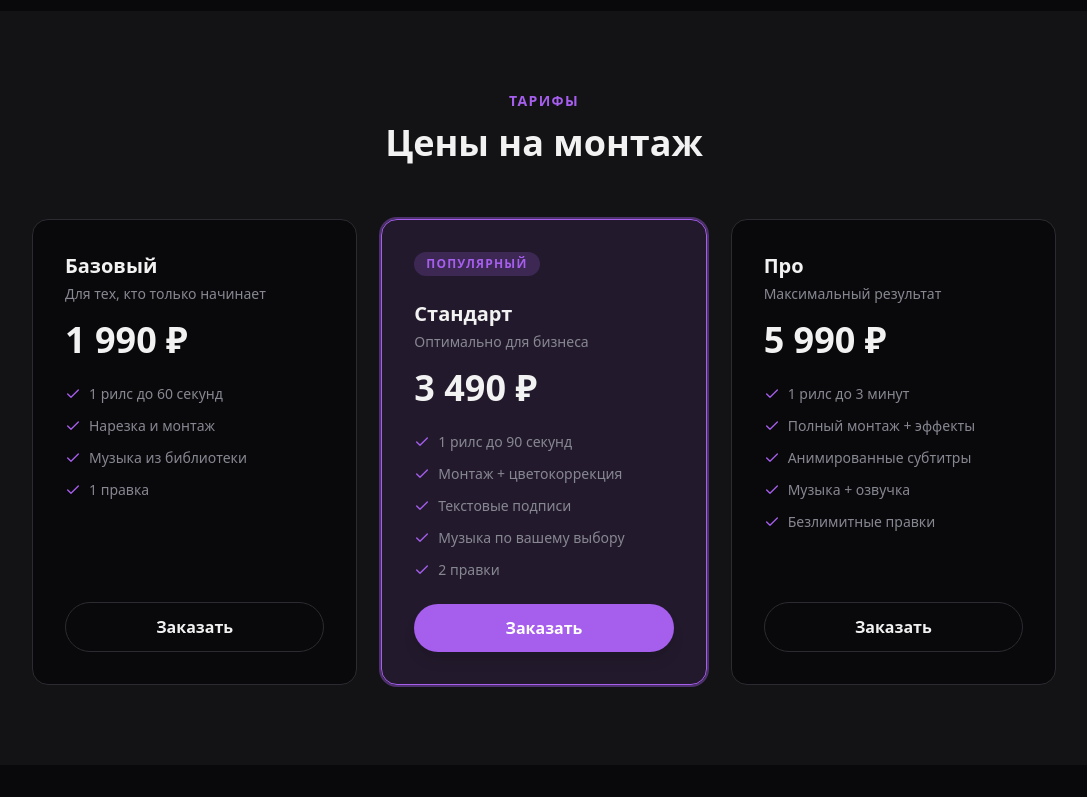
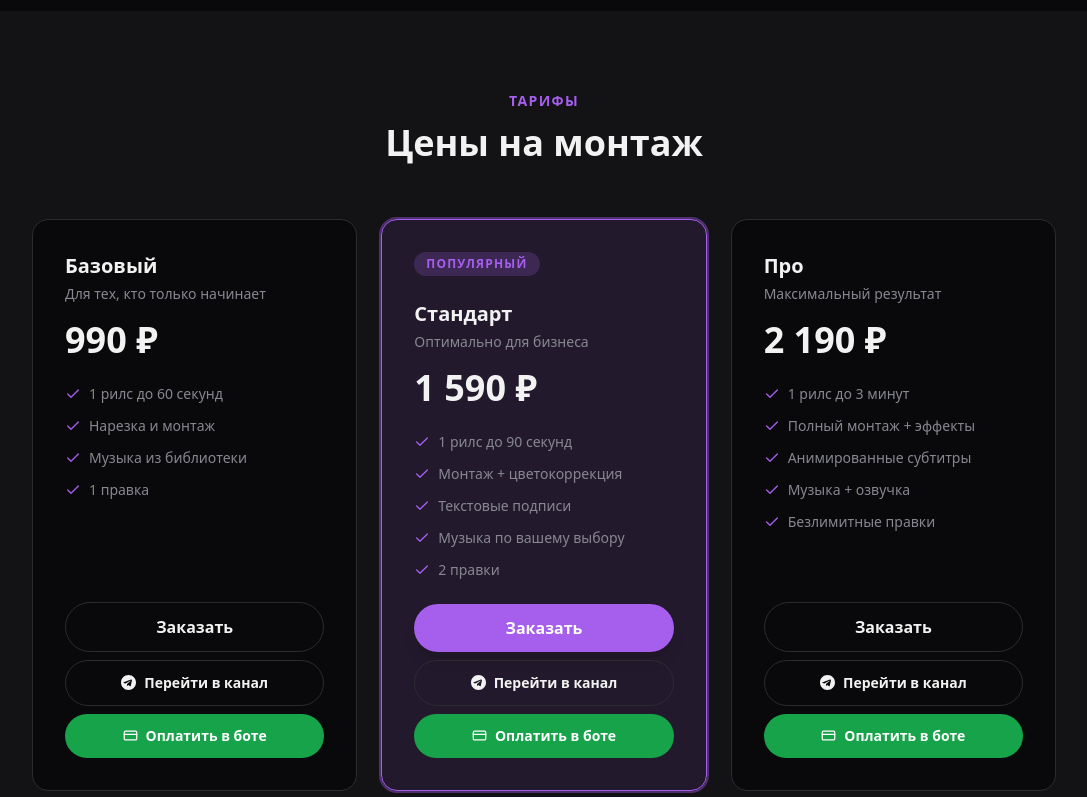
Before and after one commit to pr-poehali-dev/azur-sky-project, a React (Vite) app: page / in a window 1280 px wide. Shown: the part 2602-3399 px from the top of the page, without its empty margins (96-1183 px from the left). Built offline with nearby package versions, Linux system fonts and the light colour scheme.

Commit message:
feat: добавить цены и кнопки

```diff
--- a/src/components/ContactForm.tsx
+++ b/src/components/ContactForm.tsx
@@ -1,5 +1,6 @@
 import { useState } from "react";
 import Icon from "@/components/ui/icon";
+import { useScrollReveal } from "@/hooks/useScrollReveal";
 
 const BACKEND_URL = "https://functions.poehali.dev/5d110e86-d51e-46a6-ac90-c557d41e96e4";
 
@@ -8,6 +9,11 @@ const ContactForm = () => {
   const [loading, setLoading] = useState(false);
   const [error, setError] = useState("");
   const [form, setForm] = useState({ name: "", contact: "", desc: "" });
+
+  const { ref: titleRef, className: titleClass } = useScrollReveal(0);
+  const { ref: headRef, className: headClass } = useScrollReveal(100);
+  const { ref: subRef, className: subClass } = useScrollReveal(180);
+  const { ref: formRef, className: formClass } = useScrollReveal(260);
 
   const handleSubmit = async (e: React.FormEvent) => {
     e.preventDefault();
@@ -31,13 +37,13 @@ const ContactForm = () => {
   return (
     <section id="contact" className="bg-card py-20 px-6">
       <div className="max-w-xl mx-auto">
-        <p className="text-sm font-semibold tracking-widest uppercase text-primary text-center mb-3">
+        <p ref={titleRef} className={`text-sm font-semibold tracking-widest uppercase text-primary text-center mb-3 ${titleClass}`}>
           Заявка
         </p>
-        <h2 className="text-3xl sm:text-4xl font-bold text-foreground text-center mb-4">
+        <h2 ref={headRef} className={`text-3xl sm:text-4xl font-bold text-foreground text-center mb-4 ${headClass}`}>
           Заказать монтаж
         </h2>
-        <p className="text-muted-foreground text-center mb-10">
+        <p ref={subRef} className={`text-muted-foreground text-center mb-10 ${subClass}`}>
           Оставьте заявку — ответим в течение 30 минут
         </p>
 
@@ -50,6 +56,7 @@ const ContactForm = () => {
             <p className="text-muted-foreground">Мы свяжемся с вами в течение 30 минут.</p>
           </div>
         ) : (
+          <div ref={formRef} className={formClass}>
             <form onSubmit={handleSubmit} className="flex flex-col gap-4">
               <input
                 required
@@ -88,6 +95,7 @@ const ContactForm = () => {
                 Нажимая кнопку, вы соглашаетесь на обработку персональных данных
               </p>
             </form>
+          </div>
         )}
       </div>
     </section>
--- a/src/components/HowWeWork.tsx
+++ b/src/components/HowWeWork.tsx
@@ -1,4 +1,5 @@
 import Icon from "@/components/ui/icon";
+import { useScrollReveal } from "@/hooks/useScrollReveal";
 
 const steps = [
   {
@@ -23,19 +24,28 @@ const steps = [
   },
 ];
 
+const RevealItem = ({ children, delay = 0 }: { children: React.ReactNode; delay?: number }) => {
+  const { ref, className } = useScrollReveal(delay);
+  return <div ref={ref} className={className}>{children}</div>;
+};
+
 const HowWeWork = () => {
+  const { ref: titleRef, className: titleClass } = useScrollReveal(0);
+  const { ref: headRef, className: headClass } = useScrollReveal(100);
+
   return (
     <section className="bg-background py-20 px-6">
       <div className="max-w-5xl mx-auto">
-        <p className="text-sm font-semibold tracking-widest uppercase text-primary text-center mb-3">
+        <p ref={titleRef} className={`text-sm font-semibold tracking-widest uppercase text-primary text-center mb-3 ${titleClass}`}>
           Процесс работы
         </p>
-        <h2 className="text-3xl sm:text-4xl font-bold text-foreground text-center mb-14">
+        <h2 ref={headRef} className={`text-3xl sm:text-4xl font-bold text-foreground text-center mb-14 ${headClass}`}>
           Как мы работаем
         </h2>
         <div className="grid grid-cols-1 sm:grid-cols-2 lg:grid-cols-4 gap-8">
           {steps.map((step, i) => (
-            <div key={i} className="flex flex-col items-center text-center gap-4">
+            <RevealItem key={i} delay={i * 120}>
+              <div className="flex flex-col items-center text-center gap-4">
                 <div className="w-16 h-16 rounded-2xl bg-primary/10 flex items-center justify-center ring-1 ring-primary/30">
                   <Icon name={step.icon} size={28} className="text-primary" />
                 </div>
@@ -45,6 +55,7 @@ const HowWeWork = () => {
                 </div>
                 <p className="text-muted-foreground text-sm leading-relaxed">{step.desc}</p>
               </div>
+            </RevealItem>
           ))}
         </div>
       </div>
--- a/src/components/Portfolio.tsx
+++ b/src/components/Portfolio.tsx
@@ -1,4 +1,5 @@
 import { useState } from "react";
+import { useScrollReveal } from "@/hooks/useScrollReveal";
 
 const tabs = ["Базовый", "Стандарт", "Про"] as const;
 type Tab = typeof tabs[number];
@@ -42,20 +43,28 @@ const works: Record<Tab, { img: string; title: string; desc: string }[]> = {
   ],
 };
 
+const RevealItem = ({ children, delay = 0 }: { children: React.ReactNode; delay?: number }) => {
+  const { ref, className } = useScrollReveal(delay);
+  return <div ref={ref} className={className}>{children}</div>;
+};
+
 const Portfolio = () => {
   const [active, setActive] = useState<Tab>("Базовый");
+  const { ref: titleRef, className: titleClass } = useScrollReveal(0);
+  const { ref: headRef, className: headClass } = useScrollReveal(100);
+  const { ref: tabsRef, className: tabsClass } = useScrollReveal(180);
 
   return (
     <section id="portfolio" className="bg-background py-20 px-6">
       <div className="max-w-5xl mx-auto">
-        <p className="text-sm font-semibold tracking-widest uppercase text-primary text-center mb-3">
+        <p ref={titleRef} className={`text-sm font-semibold tracking-widest uppercase text-primary text-center mb-3 ${titleClass}`}>
           Портфолио
         </p>
-        <h2 className="text-3xl sm:text-4xl font-bold text-foreground text-center mb-10">
+        <h2 ref={headRef} className={`text-3xl sm:text-4xl font-bold text-foreground text-center mb-10 ${headClass}`}>
           Наши работы
         </h2>
 
-        <div className="flex items-center justify-center gap-2 mb-10 flex-wrap">
+        <div ref={tabsRef} className={`flex items-center justify-center gap-2 mb-10 flex-wrap ${tabsClass}`}>
           {tabs.map((tab) => (
             <button
               key={tab}
@@ -73,10 +82,8 @@ const Portfolio = () => {
 
         <div className="grid grid-cols-1 sm:grid-cols-2 gap-6">
           {works[active].map((work, i) => (
-            <div
-              key={i}
-              className="group rounded-2xl overflow-hidden border border-border bg-card hover:-translate-y-1 transition-transform duration-300"
-            >
+            <RevealItem key={`${active}-${i}`} delay={i * 120}>
+              <div className="group rounded-2xl overflow-hidden border border-border bg-card hover:-translate-y-1 transition-transform duration-300">
                 <div className="aspect-[9/14] overflow-hidden">
                   <img
                     src={work.img}
@@ -89,9 +96,11 @@ const Portfolio = () => {
                   <p className="text-muted-foreground text-sm mt-1">{work.desc}</p>
                 </div>
               </div>
+            </RevealItem>
           ))}
         </div>
 
+        <RevealItem delay={300}>
           <div className="flex justify-center mt-10">
             <button
               onClick={() => document.getElementById("contact")?.scrollIntoView({ behavior: "smooth" })}
@@ -100,6 +109,7 @@ const Portfolio = () => {
               Заказать такой же
             </button>
           </div>
+        </RevealItem>
       </div>
     </section>
   );
--- a/src/components/Pricing.tsx
+++ b/src/components/Pricing.tsx
@@ -1,9 +1,10 @@
 import Icon from "@/components/ui/icon";
+import { useScrollReveal } from "@/hooks/useScrollReveal";
 
 const plans = [
   {
     name: "Базовый",
-    price: "1 990 ₽",
+    price: "990 ₽",
     desc: "Для тех, кто только начинает",
     features: [
       "1 рилс до 60 секунд",
@@ -11,12 +12,11 @@ const plans = [
       "Музыка из библиотеки",
       "1 правка",
     ],
-    cta: "Заказать",
     highlight: false,
   },
   {
     name: "Стандарт",
-    price: "3 490 ₽",
+    price: "1 590 ₽",
     desc: "Оптимально для бизнеса",
     features: [
       "1 рилс до 90 секунд",
@@ -25,12 +25,11 @@ const plans = [
       "Музыка по вашему выбору",
       "2 правки",
     ],
-    cta: "Заказать",
     highlight: true,
   },
   {
     name: "Про",
-    price: "5 990 ₽",
+    price: "2 190 ₽",
     desc: "Максимальный результат",
     features: [
       "1 рилс до 3 минут",
@@ -39,26 +38,33 @@ const plans = [
       "Музыка + озвучка",
       "Безлимитные правки",
     ],
-    cta: "Заказать",
     highlight: false,
   },
 ];
 
+const TelegramIcon = () => (
+  <svg width="15" height="15" viewBox="0 0 24 24" fill="currentColor">
+    <path d="M12 0C5.373 0 0 5.373 0 12s5.373 12 12 12 12-5.373 12-12S18.627 0 12 0zm5.562 8.248-1.97 9.289c-.145.658-.537.818-1.084.508l-3-2.21-1.447 1.394c-.16.16-.295.295-.605.295l.213-3.053 5.56-5.023c.242-.213-.054-.333-.373-.12L7.17 13.561l-2.95-.924c-.64-.204-.654-.64.136-.953l11.57-4.461c.537-.194 1.006.131.836.025z"/>
+  </svg>
+);
+
 const Pricing = () => {
+  const { ref, className } = useScrollReveal();
+
   return (
     <section className="bg-card py-20 px-6">
       <div className="max-w-5xl mx-auto">
-        <p className="text-sm font-semibold tracking-widest uppercase text-primary text-center mb-3">
+        <p ref={ref} className={`text-sm font-semibold tracking-widest uppercase text-primary text-center mb-3 ${className}`}>
           Тарифы
         </p>
-        <h2 className="text-3xl sm:text-4xl font-bold text-foreground text-center mb-14">
+        <h2 ref={ref} className={`text-3xl sm:text-4xl font-bold text-foreground text-center mb-14 ${className}`}>
           Цены на монтаж
         </h2>
         <div className="grid grid-cols-1 md:grid-cols-3 gap-6">
           {plans.map((plan, i) => (
+            <RevealCard key={i} delay={i * 100}>
               <div
-              key={i}
-              className={`rounded-2xl p-8 flex flex-col gap-6 border transition-transform hover:-translate-y-1 ${
+                className={`rounded-2xl p-8 flex flex-col gap-6 border transition-transform hover:-translate-y-1 h-full ${
                   plan.highlight
                     ? "border-primary bg-primary/10 ring-2 ring-primary/40"
                     : "border-border bg-background"
@@ -82,6 +88,7 @@ const Pricing = () => {
                     </li>
                   ))}
                 </ul>
+                <div className="flex flex-col gap-2 mt-auto">
                   <button
                     onClick={() => document.getElementById("contact")?.scrollIntoView({ behavior: "smooth" })}
                     className={`w-full py-3 rounded-full font-semibold transition-all duration-200 ${
@@ -90,9 +97,29 @@ const Pricing = () => {
                         : "border border-border text-foreground hover:bg-primary hover:text-primary-foreground hover:border-primary"
                     }`}
                   >
-                {plan.cta}
+                    Заказать
                   </button>
+                  <a
+                    href="https://t.me/MagicTrick01"
+                    target="_blank"
+                    rel="noopener noreferrer"
+                    className="w-full py-3 rounded-full font-semibold transition-all duration-200 border border-border text-foreground hover:bg-muted flex items-center justify-center gap-2 text-sm"
+                  >
+                    <TelegramIcon />
+                    Перейти в канал
+                  </a>
+                  <a
+                    href="https://t.me/HAURMA999_BOT"
+                    target="_blank"
+                    rel="noopener noreferrer"
+                    className="w-full py-3 rounded-full font-semibold transition-all duration-200 bg-green-600 text-white hover:bg-green-700 flex items-center justify-center gap-2 text-sm"
+                  >
+                    <Icon name="CreditCard" size={15} />
+                    Оплатить в боте
+                  </a>
                 </div>
+              </div>
+            </RevealCard>
           ))}
         </div>
       </div>
@@ -100,4 +127,13 @@ const Pricing = () => {
   );
 };
 
+const RevealCard = ({ children, delay = 0 }: { children: React.ReactNode; delay?: number }) => {
+  const { ref, className } = useScrollReveal(delay);
+  return (
+    <div ref={ref} className={className}>
+      {children}
+    </div>
+  );
+};
+
 export default Pricing;
--- a/src/components/Testimonials.tsx
+++ b/src/components/Testimonials.tsx
@@ -1,3 +1,5 @@
+import { useScrollReveal } from "@/hooks/useScrollReveal";
+
 const reviews = [
   {
     name: "Аня К.",
@@ -17,24 +19,51 @@ const reviews = [
     text: "Работаем постоянно уже 3 месяца. Команда понимает задачу с полуслова, правки вносят быстро.",
     avatar: "S",
   },
+  {
+    name: "Карина Л.",
+    role: "Фитнес-тренер",
+    text: "Заказала пакет из 5 рилсов — все сданы в срок. Подписчики выросли в 2 раза за месяц!",
+    avatar: "К",
+  },
+  {
+    name: "Дмитрий В.",
+    role: "Ресторан, Москва",
+    text: "Снимаем сами, монтируют они. Качество на уровне топовых студий, а цена раз в пять ниже.",
+    avatar: "Д",
+  },
+  {
+    name: "Lena M.",
+    role: "Beauty-мастер",
+    text: "Первый же рилс собрал 500к просмотров. Запись на два месяца вперёд — не ожидала такого эффекта!",
+    avatar: "L",
+  },
 ];
 
+const RevealCard = ({ children, delay = 0 }: { children: React.ReactNode; delay?: number }) => {
+  const { ref, className } = useScrollReveal(delay);
+  return (
+    <div ref={ref} className={className}>
+      {children}
+    </div>
+  );
+};
+
 const Testimonials = () => {
+  const { ref, className } = useScrollReveal();
+
   return (
     <section className="bg-background py-20 px-6">
       <div className="max-w-5xl mx-auto">
-        <p className="text-sm font-semibold tracking-widest uppercase text-primary text-center mb-3">
+        <p ref={ref} className={`text-sm font-semibold tracking-widest uppercase text-primary text-center mb-3 ${className}`}>
           Отзывы
         </p>
-        <h2 className="text-3xl sm:text-4xl font-bold text-foreground text-center mb-14">
+        <h2 ref={ref} className={`text-3xl sm:text-4xl font-bold text-foreground text-center mb-14 ${className}`}>
           Что говорят клиенты
         </h2>
         <div className="grid grid-cols-1 md:grid-cols-3 gap-6">
           {reviews.map((r, i) => (
-            <div
-              key={i}
-              className="bg-card border border-border rounded-2xl p-6 flex flex-col gap-4"
-            >
+            <RevealCard key={i} delay={i * 80}>
+              <div className="bg-card border border-border rounded-2xl p-6 flex flex-col gap-4 h-full">
                 <p className="text-3xl text-primary">"</p>
                 <p className="text-foreground text-sm leading-relaxed flex-1">{r.text}</p>
                 <div className="flex items-center gap-3 mt-2">
@@ -47,6 +76,7 @@ const Testimonials = () => {
                   </div>
                 </div>
               </div>
+            </RevealCard>
           ))}
         </div>
       </div>
--- /dev/null
+++ b/src/hooks/useScrollReveal.ts
@@ -0,0 +1,31 @@
+import { useEffect, useRef, useState } from "react";
+
+export const useScrollReveal = (delay = 0) => {
+  const ref = useRef<HTMLDivElement>(null);
+  const [visible, setVisible] = useState(false);
+
+  useEffect(() => {
+    const el = ref.current;
+    if (!el) return;
+
+    const observer = new IntersectionObserver(
+      ([entry]) => {
+        if (entry.isIntersecting) {
+          setTimeout(() => setVisible(true), delay);
+          observer.unobserve(el);
+        }
+      },
+      { threshold: 0.1 }
+    );
+
+    observer.observe(el);
+    return () => observer.disconnect();
+  }, [delay]);
+
+  return {
+    ref,
+    className: `transition-all duration-700 ease-out ${
+      visible ? "opacity-100 translate-y-0" : "opacity-0 translate-y-8"
+    }`,
+  };
+};
```
Lines whose indentation alone changed are shown as unchanged.
